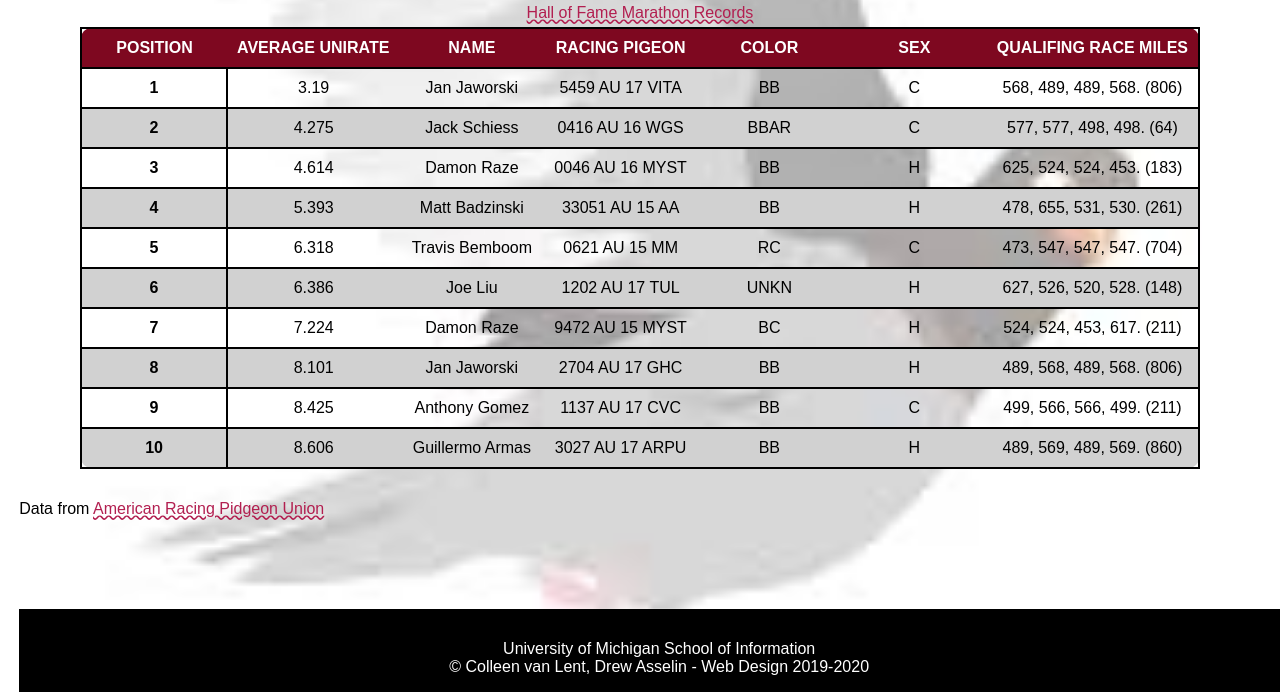
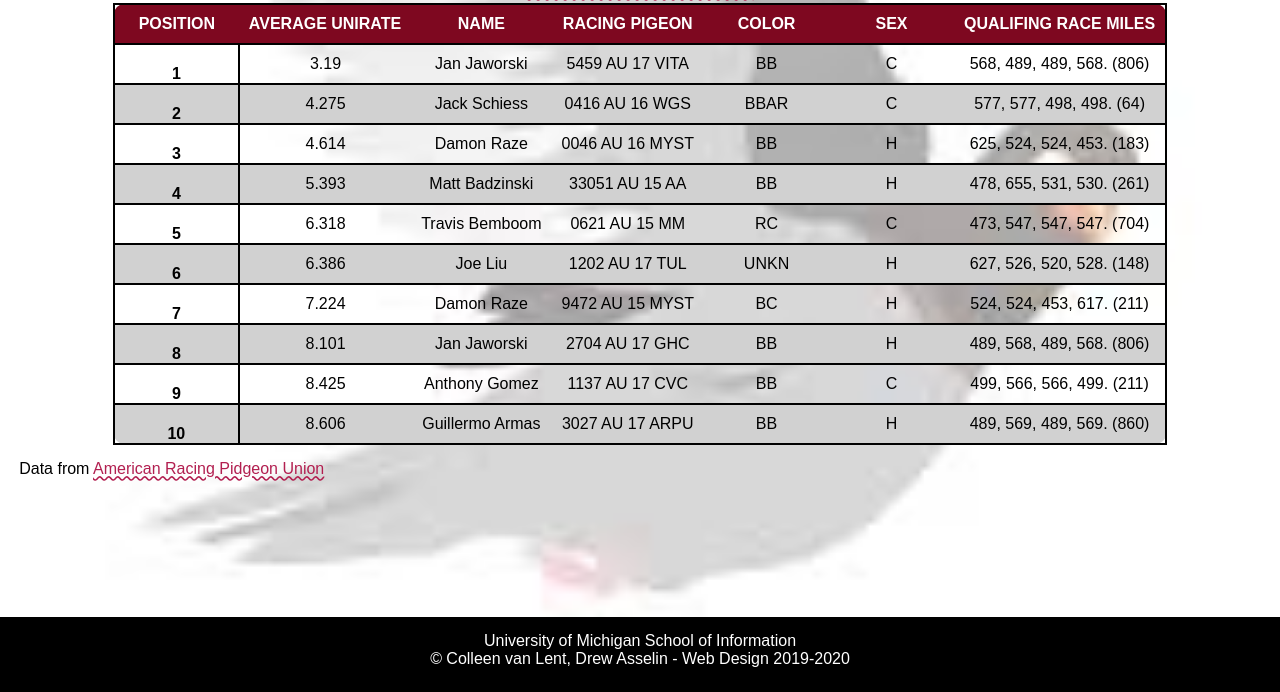
Before and after one commit to Xuelei-Wang/homework4-2021, a plain HTML site: page index.html in a window 1280 px wide. Shown: the part 108-800 px from the top of the page. Drawn offline with Linux system fonts and the light colour scheme; files whose address does not match are found by name; a web font is replaced by a local one.

Commit message:
Add files via upload

```diff
--- a/css/style.css
+++ b/css/style.css
@@ -134,6 +134,7 @@ tbody tr:last-child td:last-child{
 /*Req 8*/
 footer{
   position: absolute;
+  left:0;
   bottom: 0;
   width:100%;
   min-height: 75px;
--- a/index.html
+++ b/index.html
@@ -4,6 +4,7 @@
     <meta charset="UTF-8">
     <link rel="stylesheet" href="https://fonts.googleapis.com/css?family=Andika">
     <link rel="shortcut icon" type="image/png" href="images/flying.jpeg"/>
+    <link rel="stylesheet" href="css/html5reset.css">
     <link rel="stylesheet" href="css/style.css">
     <title>AU National Old Bird Hall of Fame Marathon Distance</title>
   </head>
```
